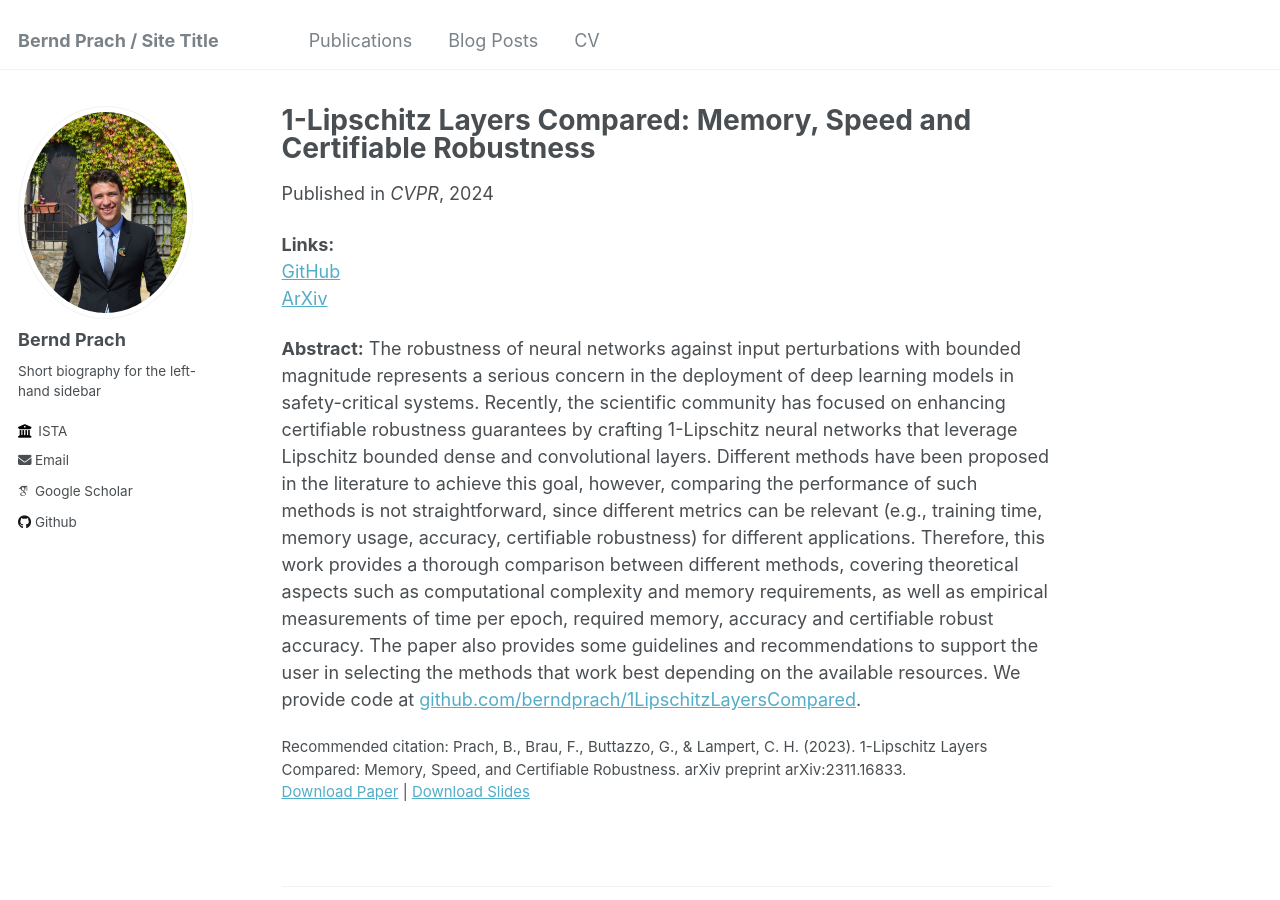
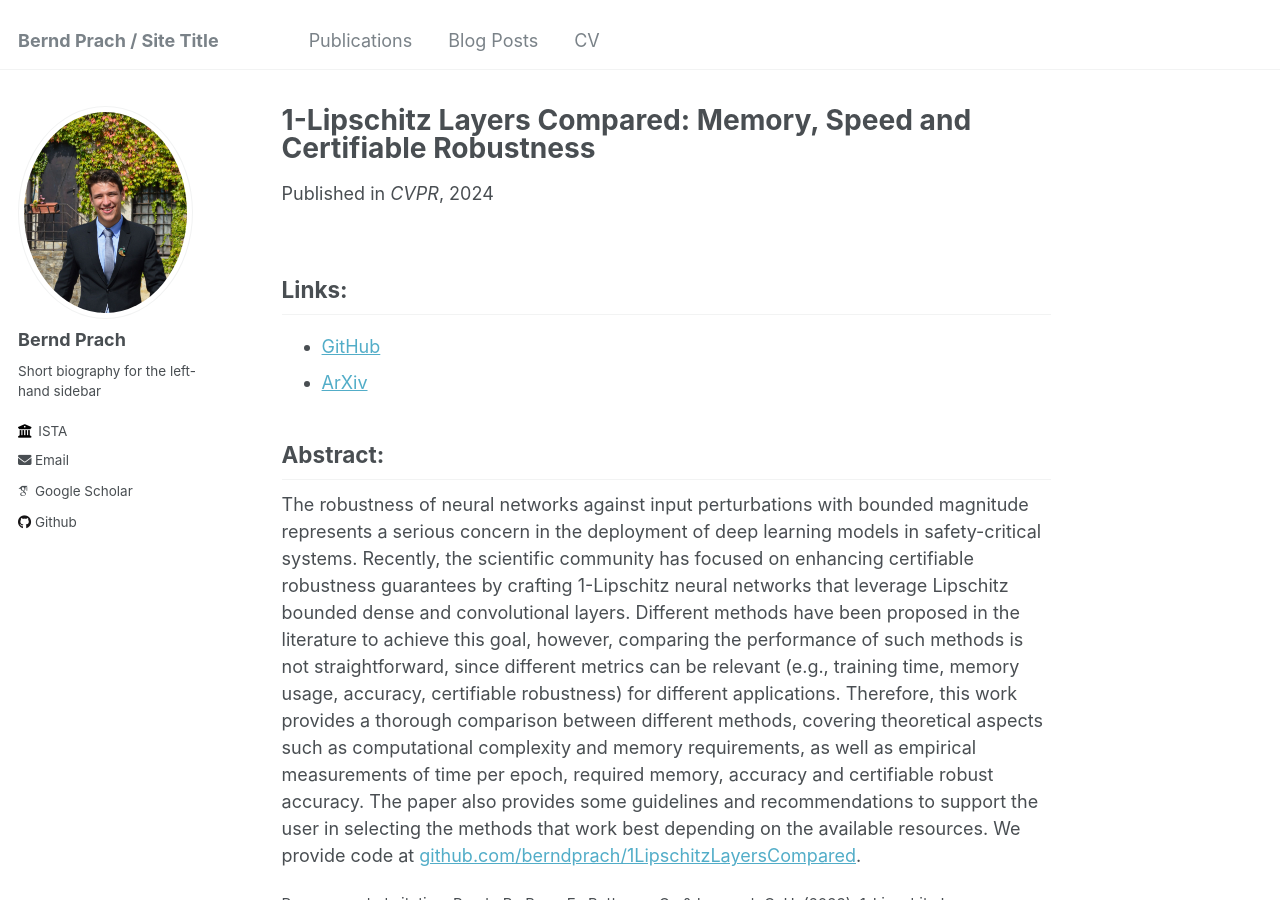
Before and after one commit to berndprach/berndprach.github.io, a Jekyll site: the page built from _publications/1_lipschitz_layers_compared.md, in a window 1280 px wide and 900 px high. Built offline with Jekyll 4.4.1, drawn with Linux system fonts in a browser that asks for light colours; some web fonts are replaced.

```diff
--- a/_publications/1_lipschitz_layers_compared.md
+++ b/_publications/1_lipschitz_layers_compared.md
@@ -10,11 +10,11 @@ paperurl: 'https://arxiv.org/abs/2311.16833'
 citation: 'Prach, B., Brau, F., Buttazzo, G., & Lampert, C. H. (2023). 1-Lipschitz Layers Compared: Memory, Speed, and Certifiable Robustness. arXiv preprint arXiv:2311.16833.'
 ---
 
-**Links:** \
-[GitHub](https://github.com/berndprach/1LipschitzLayersCompared) \
-[ArXiv](https://arxiv.org/abs/2311.16833)
+## Links:
+- [GitHub](https://github.com/berndprach/1LipschitzLayersCompared)
+- [ArXiv](https://arxiv.org/abs/2311.16833)
 
-**Abstract:**
+## Abstract:
 The robustness of neural networks against input perturbations with bounded magnitude represents a serious concern
 in the deployment of deep learning models in safety-critical systems. Recently, the scientific community has
 focused on enhancing certifiable robustness guarantees by crafting 1-Lipschitz neural networks that leverage
```
